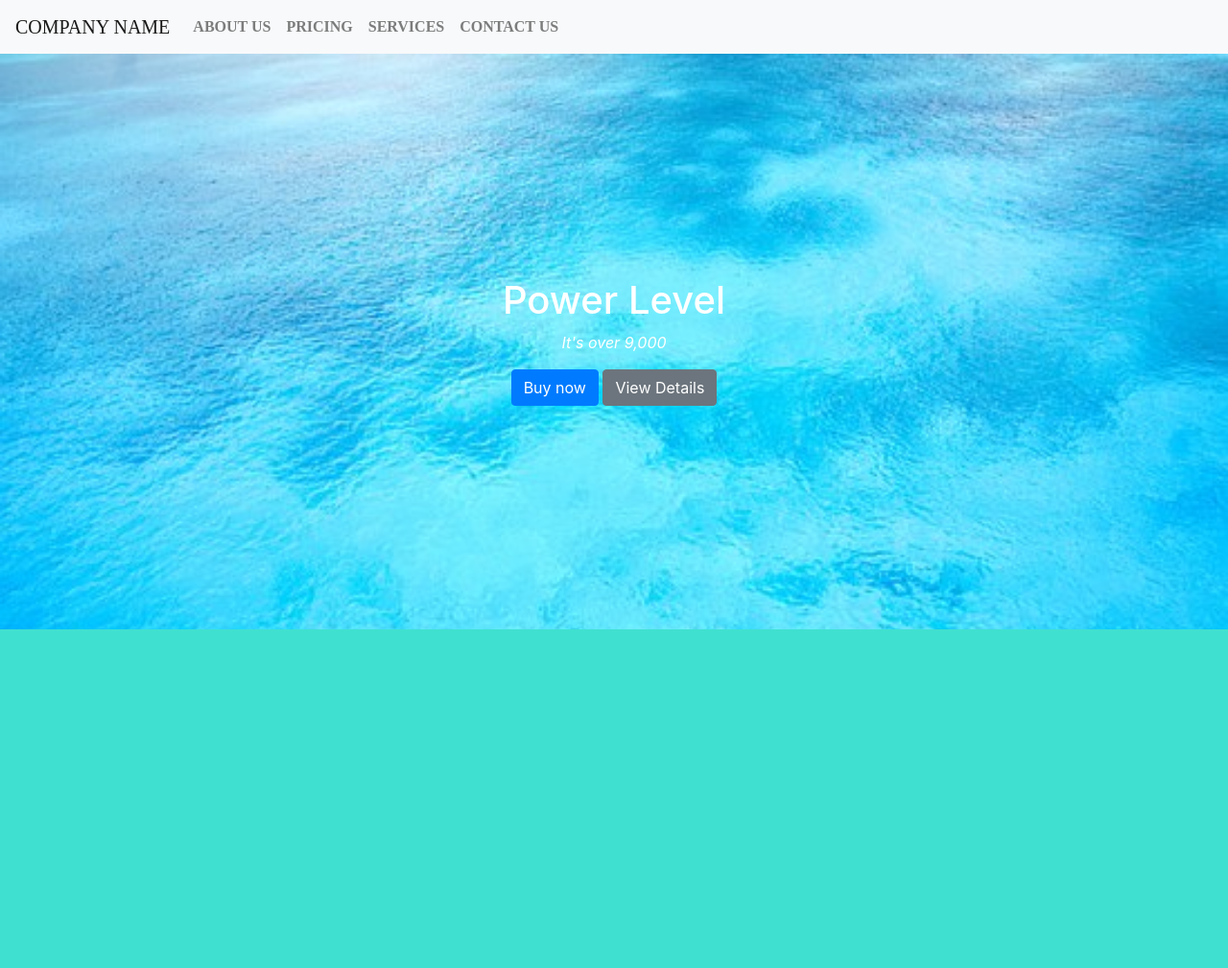
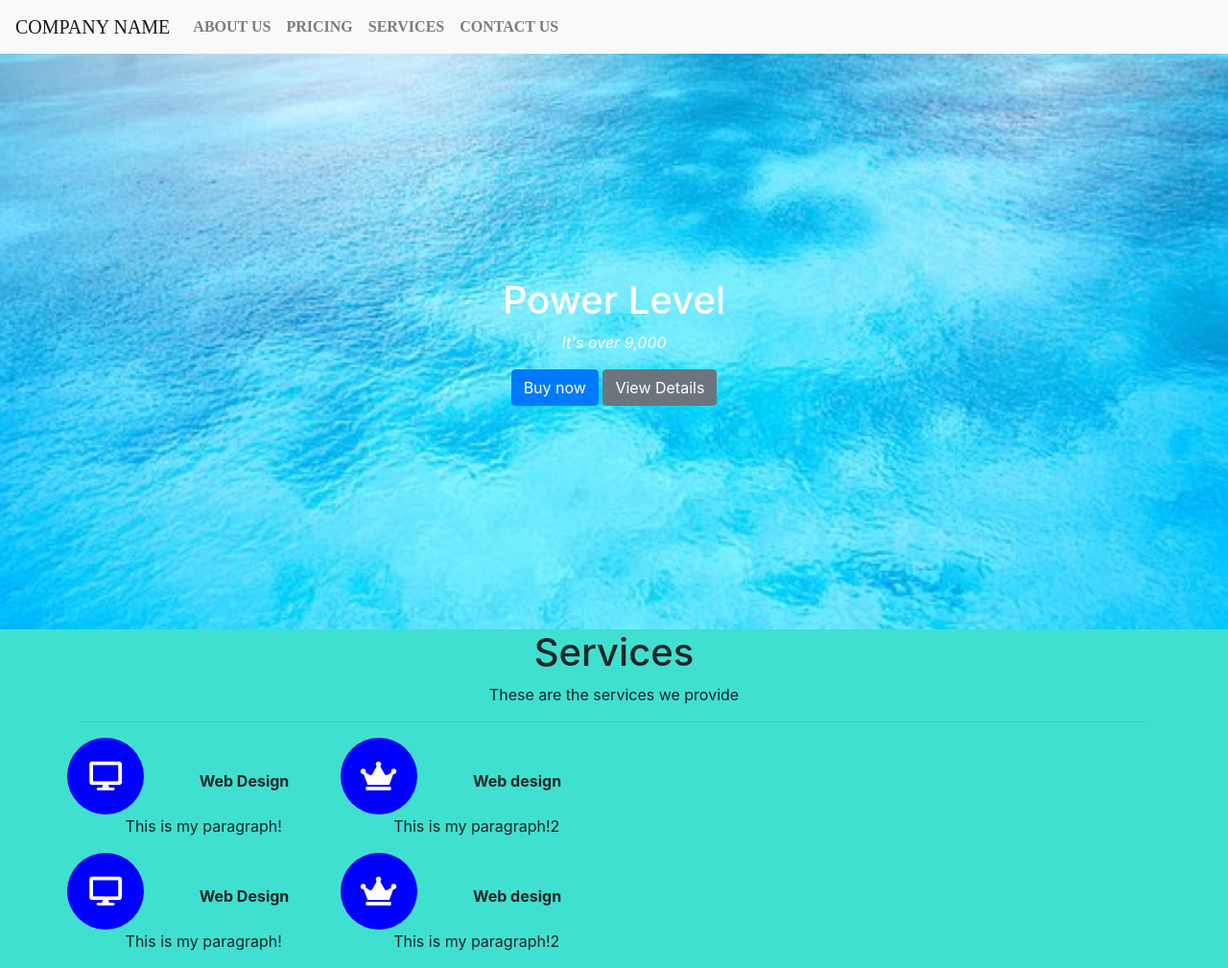
Before and after one commit to tafhimkhan39/Tafhimkhan.nyot, a plain HTML site: page index.html in a window 1280 px wide. Shown: the whole page at 96% size. Before the commit the page ends 800 px from the top, so only its background shows below. Drawn offline with nearby package versions, Linux system fonts and the light colour scheme.

Commit message:
services

```diff
--- a/index.html
+++ b/index.html
@@ -5,6 +5,7 @@
     <title>NYOT</title>
     <link rel="stylesheet" href="https://stackpath.bootstrapcdn.com/bootstrap/4.3.1/css/bootstrap.min.css" integrity="sha384-ggOyR0iXCbMQv3Xipma34MD+dH/1fQ784/j6cY/iJTQUOhcWr7x9JvoRxT2MZw1T" crossorigin="anonymous">
     <link rel="stylesheet" type="text/css" href="style.css">
+    <link rel="stylesheet" href="https://use.fontawesome.com/releases/v5.7.2/css/all.css" integrity="sha384-fnmOCqbTlWIlj8LyTjo7mOUStjsKC4pOpQbqyi7RrhN7udi9RwhKkMHpvLbHG9Sr" crossorigin="anonymous">
 </head>
 <!-- this is the body-->
 <body>
@@ -32,6 +33,38 @@
         </div>
     </header>
 
+    <!-- Service-->
+    <section class="services container">
+        <h1>Services</h1>
+        <p>These are the services we provide</p>
+        <hr>
+        <div class="row">
+           <div class="col-mid-6">
+               <i class="fas fa-desktop"></i>
+               <span><strong>Web Design</strong></span>
+               <p>This is my paragraph!</p>
+           </div>
+           <div class="col-mid-6">
+               <i class="fas fa-crown"></i>
+               <span><strong>Web design</strong></span>
+               <p>This is my paragraph!2</p>
+           </div>
+       </div>
+        <div class="row">
+           <div class="col-mid-6">
+               <i class="fas fa-desktop"></i>
+               <span><strong>Web Design</strong></span>
+               <p>This is my paragraph!</p>
+           </div>
+           <div class="col-mid-6">
+               <i class="fas fa-crown"></i>
+               <span><strong>Web design</strong></span>
+               <p>This is my paragraph!2</p>
+           </div>
+       </div>
+    </section>
+
+
     <script src="https://code.jquery.com/jquery-3.3.1.slim.min.js" integrity="sha384-q8i/X+965DzO0rT7abK41JStQIAqVgRVzpbzo5smXKp4YfRvH+8abtTE1Pi6jizo" crossorigin="anonymous"></script>
     <script src="https://cdnjs.cloudflare.com/ajax/libs/popper.js/1.14.7/umd/popper.min.js" integrity="sha384-UO2eT0CpHqdSJQ6hJty5KVphtPhzWj9WO1clHTMGa3JDZwrnQq4sF86dIHNDz0W1" crossorigin="anonymous"></script>
     <script src="https://stackpath.bootstrapcdn.com/bootstrap/4.3.1/js/bootstrap.min.js" integrity="sha384-JjSmVgyd0p3pXB1rRibZUAYoIIy6OrQ6VrjIEaFf/nJGzIxFDsf4x0xIM+B07jRM" crossorigin="anonymous"></script>
--- a/style.css
+++ b/style.css
@@ -31,3 +31,25 @@ header p{
 header h1{
     color:white;
 }
+
+.services {
+    text-align: center;
+}
+
+.services i {
+    font-size: 30px;
+    padding: 25px 20px;
+
+    color: #fff;
+    background-color: blue;
+
+    width: 80px;
+    height: 80px;
+
+    border-radius: 50%;
+}
+
+.services span {
+    width: 200px;
+    display: inline-block;
+}
```
